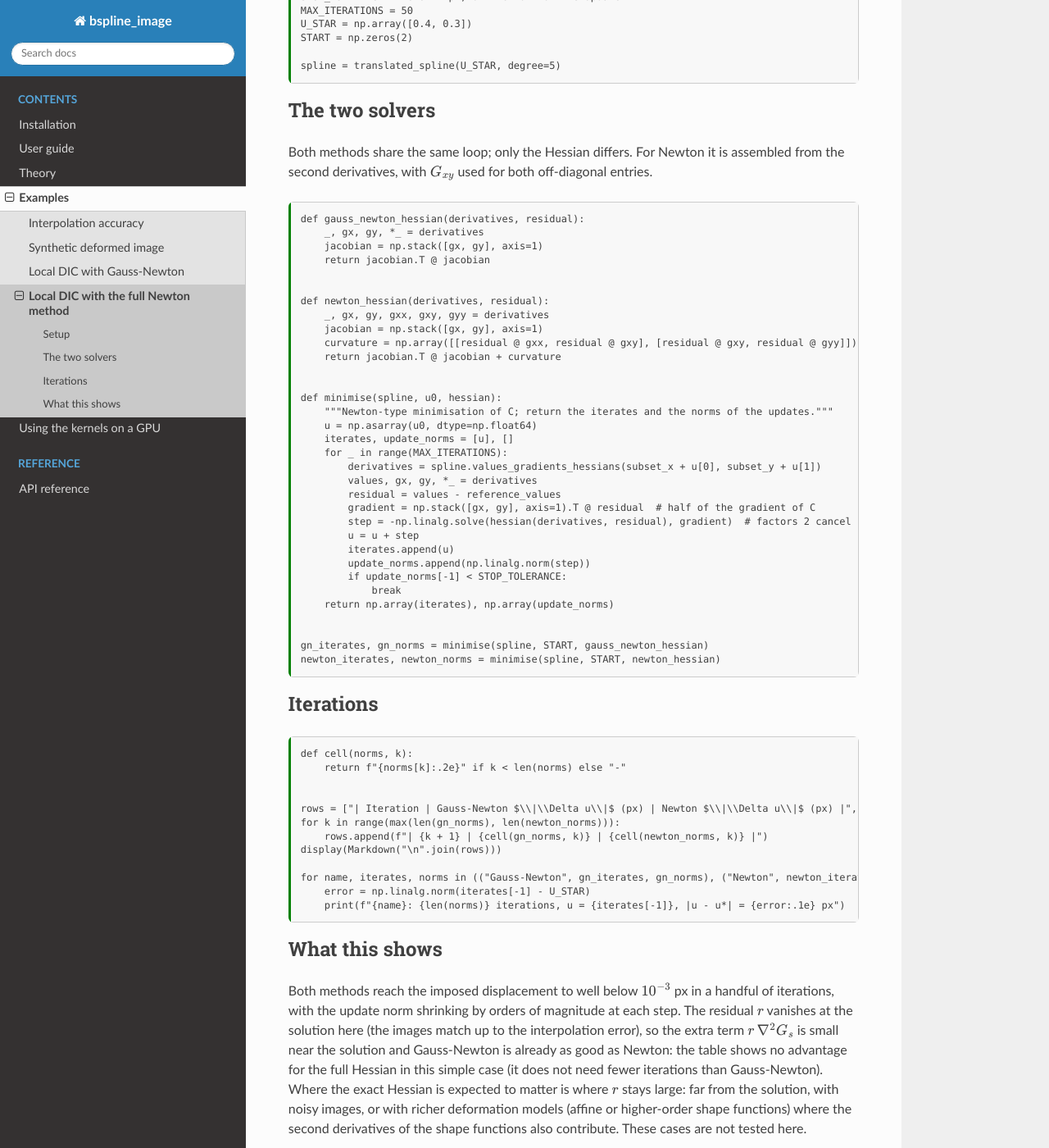
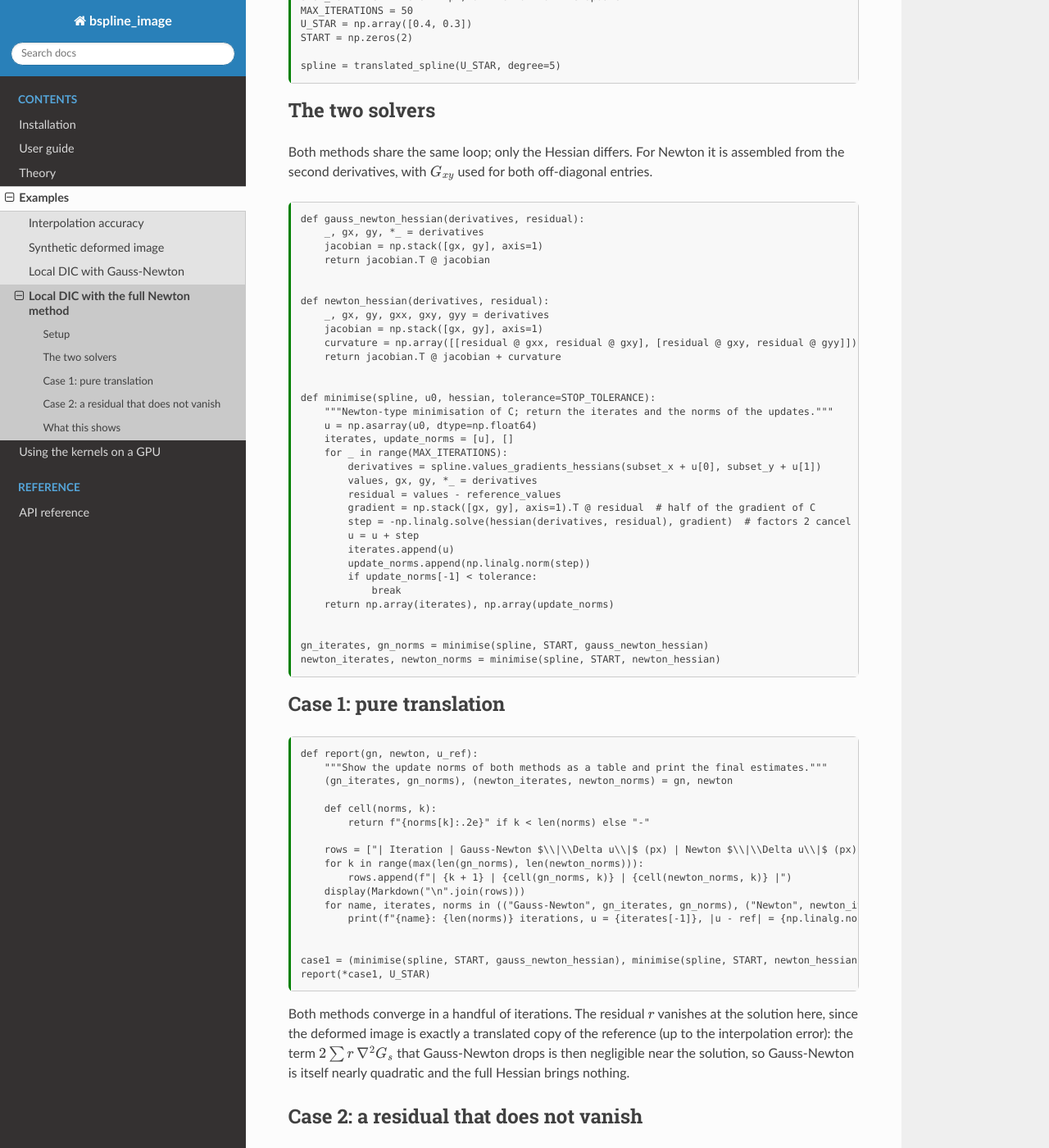
Before and after one commit to thibaultbarret/bspline_image, a Sphinx documentation site: the page built from docs/sphinx/examples/dic_full_newton.md, in a window 1280 px wide and 1400 px high, scrolled down 634 px. Shown: the whole window at 82% size. Built offline with Sphinx 7.4.7 and the Read the Docs theme 3.1.0, drawn with Linux system fonts in a browser that asks for light colours; the version number is read from the project's files by our own code; some of the changed text lies outside the part shown.

Commit message:
docs: show full Newton with a non-vanishing residual

````diff
--- a/docs/sphinx/examples/dic_full_newton.md
+++ b/docs/sphinx/examples/dic_full_newton.md
@@ -58,7 +58,7 @@ def newton_hessian(derivatives, residual):
     return jacobian.T @ jacobian + curvature
 
 
-def minimise(spline, u0, hessian):
+def minimise(spline, u0, hessian, tolerance=STOP_TOLERANCE):
     """Newton-type minimisation of C; return the iterates and the norms of the updates."""
     u = np.asarray(u0, dtype=np.float64)
     iterates, update_norms = [u], []
@@ -80,40 +80,88 @@ gn_iterates, gn_norms = minimise(spline, START, gauss_newton_hessian)
 newton_iterates, newton_norms = minimise(spline, START, newton_hessian)
 ```
 
-## Iterations
+## Case 1: pure translation
 
 ```{code-cell} ipython3
-def cell(norms, k):
-    return f"{norms[k]:.2e}" if k < len(norms) else "-"
+def report(gn, newton, u_ref):
+    """Show the update norms of both methods as a table and print the final estimates."""
+    (gn_iterates, gn_norms), (newton_iterates, newton_norms) = gn, newton
+
+    def cell(norms, k):
+        return f"{norms[k]:.2e}" if k < len(norms) else "-"
+
+    rows = ["| Iteration | Gauss-Newton $\\|\\Delta u\\|$ (px) | Newton $\\|\\Delta u\\|$ (px) |", "|---|---|---|"]
+    for k in range(max(len(gn_norms), len(newton_norms))):
+        rows.append(f"| {k + 1} | {cell(gn_norms, k)} | {cell(newton_norms, k)} |")
+    display(Markdown("\n".join(rows)))
+    for name, iterates, norms in (("Gauss-Newton", gn_iterates, gn_norms), ("Newton", newton_iterates, newton_norms)):
+        print(f"{name}: {len(norms)} iterations, u = {iterates[-1]}, |u - ref| = {np.linalg.norm(iterates[-1] - u_ref):.1e} px")
 
 
-rows = ["| Iteration | Gauss-Newton $\\|\\Delta u\\|$ (px) | Newton $\\|\\Delta u\\|$ (px) |", "|---|---|---|"]
-for k in range(max(len(gn_norms), len(newton_norms))):
-    rows.append(f"| {k + 1} | {cell(gn_norms, k)} | {cell(newton_norms, k)} |")
-display(Markdown("\n".join(rows)))
-
-for name, iterates, norms in (("Gauss-Newton", gn_iterates, gn_norms), ("Newton", newton_iterates, newton_norms)):
-    error = np.linalg.norm(iterates[-1] - U_STAR)
-    print(f"{name}: {len(norms)} iterations, u = {iterates[-1]}, |u - u*| = {error:.1e} px")
+case1 = (minimise(spline, START, gauss_newton_hessian), minimise(spline, START, newton_hessian))
+report(*case1, U_STAR)
 ```
 
 ```{code-cell} ipython3
 :tags: [remove-cell]
 
-for iterates, norms in ((gn_iterates, gn_norms), (newton_iterates, newton_norms)):
+for iterates, norms in case1:
     assert norms[-1] < STOP_TOLERANCE, norms
     assert np.linalg.norm(iterates[-1] - U_STAR) < 1e-3, iterates[-1]
 ```
 
+Both methods converge in a handful of iterations. The residual $r$ vanishes at the solution
+here, since the deformed image is exactly a translated copy of the reference (up to the
+interpolation error): the term $2 \sum r\, \nabla^2 G_s$ that Gauss-Newton drops is then
+negligible near the solution, so Gauss-Newton is itself nearly quadratic and the full Hessian
+brings nothing.
+
+## Case 2: a residual that does not vanish
+
+Real images rarely match the model exactly. Here the deformed image has, in addition to the
+translation, a contrast and brightness change that the translation model cannot represent:
+$G = 0.8\, f(\mathbf{x} - \mathbf{u}^*) + 0.1$. The residual no longer vanishes at the
+minimiser, so the dropped term matters. The stopping tolerance is lowered to $10^{-10}$ px to
+show the convergence rate.
+
+```{code-cell} ipython3
+TIGHT_TOLERANCE = 1e-10
+altered_spline = translated_spline(U_STAR, degree=5, gain=0.8, offset=0.1)
+
+case2 = (
+    minimise(altered_spline, START, gauss_newton_hessian, TIGHT_TOLERANCE),
+    minimise(altered_spline, START, newton_hessian, TIGHT_TOLERANCE),
+)
+minimiser = case2[1][0][-1]
+report(*case2, minimiser)
+print(f"minimiser shifted from the imposed translation by {np.linalg.norm(minimiser - U_STAR):.1e} px")
+```
+
+```{code-cell} ipython3
+:tags: [remove-cell]
+
+(gn2_iterates, gn2_norms), (newton2_iterates, newton2_norms) = case2
+assert np.linalg.norm(gn2_iterates[-1] - newton2_iterates[-1]) < 1e-6
+assert np.linalg.norm(newton2_iterates[-1] - U_STAR) < 0.05
+assert gn2_norms[-1] < TIGHT_TOLERANCE and newton2_norms[-1] < TIGHT_TOLERANCE
+# Quadratic convergence of Newton: each update is bounded by a modest multiple of the
+# square of the previous one (checked from the second step on, above round-off).
+for previous, following in zip(newton2_norms[1:-1], newton2_norms[2:]):
+    assert following <= 20.0 * previous**2, newton2_norms
+# Linear convergence of Gauss-Newton: successive updates keep a constant ratio.
+tail_ratios = gn2_norms[-5:][1:] / gn2_norms[-5:][:-1]
+assert np.all((tail_ratios > 0.1) & (tail_ratios < 0.5)), tail_ratios
+assert len(newton2_norms) <= len(gn2_norms)
+```
+
 ## What this shows
 
-Both methods reach the imposed displacement to well below $10^{-3}$ px in a handful of
-iterations, with the update norm shrinking by orders of magnitude at each step. The residual
-$r$ vanishes at the solution here (the images match up to the interpolation error), so the
-extra term $r\, \nabla^2 G_s$ is small near the solution and Gauss-Newton is already as good as
-Newton: the table shows no advantage for the full Hessian in this simple case (it does not
-need fewer iterations than Gauss-Newton).
-Where the exact Hessian is expected to matter is where $r$ stays large: far from the solution,
-with noisy images, or with richer deformation models (affine or higher-order shape functions)
-where the second derivatives of the shape functions also contribute. These cases are not
-tested here.
+Both methods converge to the same point, which is the minimiser of the criterion; it is
+slightly off $\mathbf{u}^*$ because the unmodelled contrast change biases the translation. The
+difference is in the convergence rate. Gauss-Newton converges linearly: each update is
+about a quarter of the previous one, and it needs several times more iterations to reach
+$10^{-10}$ px. Newton converges quadratically (the number of correct digits roughly doubles at
+each step) and gets there in a few iterations. This is the practical case for the full Newton
+method: illumination changes, image noise, or shape functions that cannot represent the true
+motion all leave a residual at the solution. `values_gradients_hessians` returns the exact
+second-derivative term for the whole subset in one pass.
--- a/docs/sphinx/examples/dic_problem.py
+++ b/docs/sphinx/examples/dic_problem.py
@@ -22,8 +22,12 @@ subset_y = _rows.ravel().astype(np.float64)
 reference_values = reference[_rows.ravel(), _cols.ravel()]
 
 
-def translated_spline(u_star, degree):
-    """B-spline of the image G(x) = f(x - u*), i.e. the reference translated by u*."""
+def translated_spline(u_star, degree, gain=1.0, offset=0.0):
+    """B-spline of G(x) = gain * f(x - u*) + offset: the reference translated by u*.
+
+    The default gain and offset leave the grey levels unchanged; other values add a
+    contrast and brightness change that a pure translation model cannot represent.
+    """
     ux, uy = u_star
-    deformed = sample(lambda x, y: _speckle(x - ux, y - uy), SIZE, SIZE)
+    deformed = gain * sample(lambda x, y: _speckle(x - ux, y - uy), SIZE, SIZE) + offset
     return BSplineImage(deformed, degree=degree)
````
Also changed, not shown: other parts of docs/sphinx/examples/dic_full_newton.md (+1 -1 lines).
